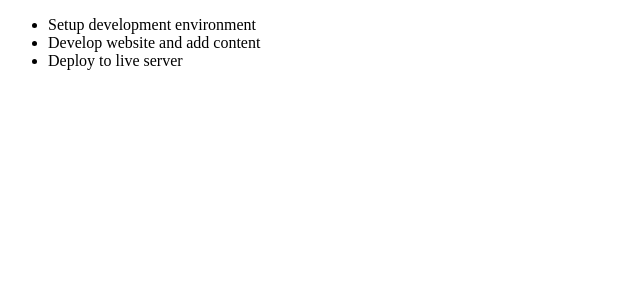
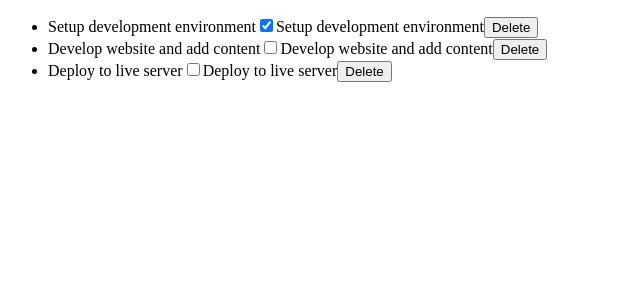
Before and after one commit to Microverse-Fullstack-Program/React-Todos-App, a React (Create React App) app: page / in a window 1280 px wide. Shown: the top 300 px of the page, without its empty margins (0-640 px from the left). Built offline with nearby package versions, Linux system fonts and the light colour scheme.

Commit message:
Add TodoItem component

```diff
--- a/src/components/TodoItem.js
+++ b/src/components/TodoItem.js
@@ -4,7 +4,20 @@ import React from 'react';
 class TodoItem extends React.Component {
   render() {
     const { todo } = this.props;
-    return <li>{todo.title}</li>;
+    return (
+      <li>
+        {todo.title}
+        <input
+          type="checkbox"
+          checked={todo.completed}
+          onChange={() => handleChangeProps(todo.id)}
+        />
+        {todo.title}
+        <button type="button" onClick={() => deleteTodoProps(todo.id)}>
+          Delete
+        </button>
+      </li>
+    );
   }
 }
 
```
